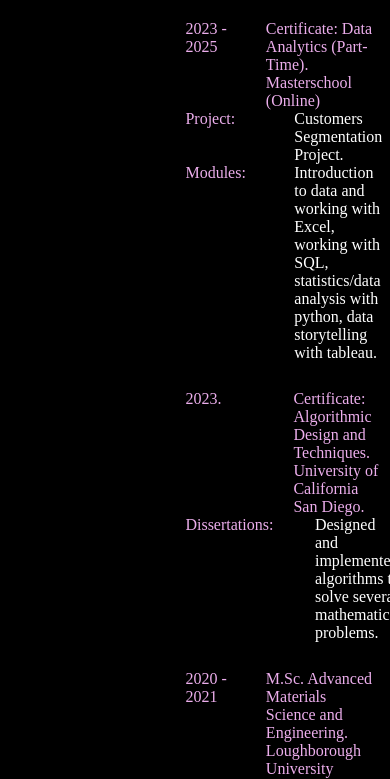
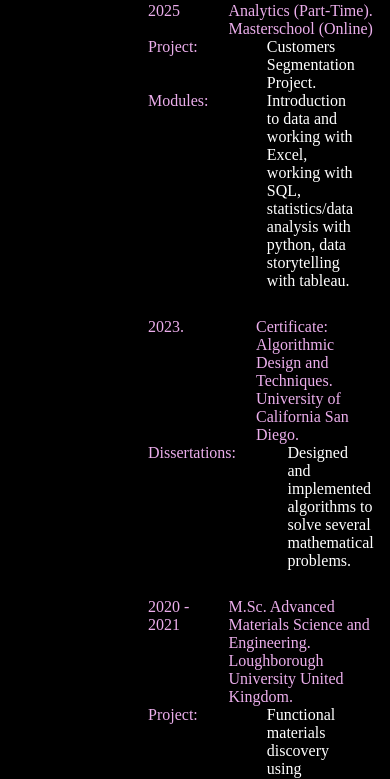
Before and after one commit to Mfonb/portfolio, a plain HTML site: page academics/index.html in a window 390 px wide. Shown: the part 383-1162 px from the top of the page. Drawn offline with nearby package versions, Linux system fonts and the light colour scheme.

Commit message:
adjustment

```diff
--- a/academics/style.css
+++ b/academics/style.css
@@ -317,6 +317,8 @@ footer {
 
     .academics {
         font-size: 16px;
+        grid-template-columns: 2fr 5fr;
+        max-width: 100%;
     }
 
     footer {
```
